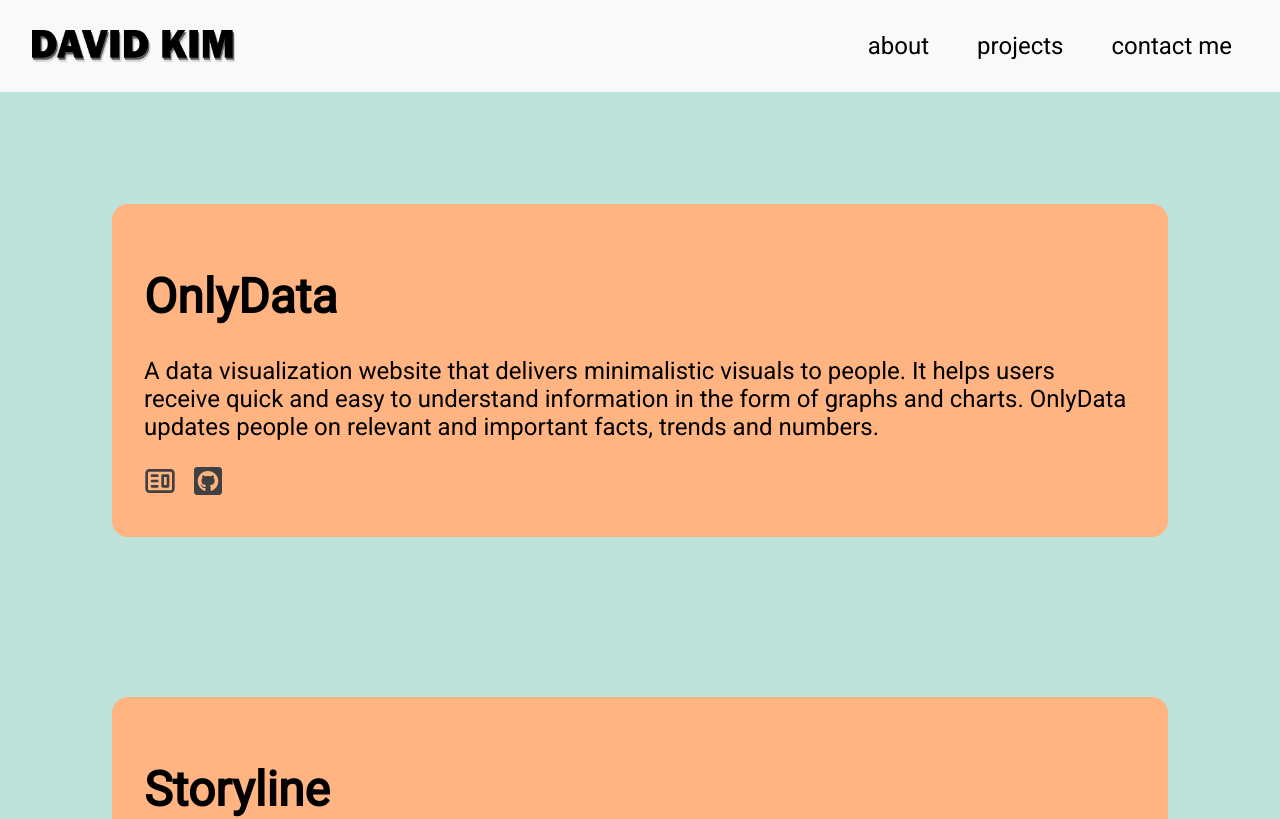
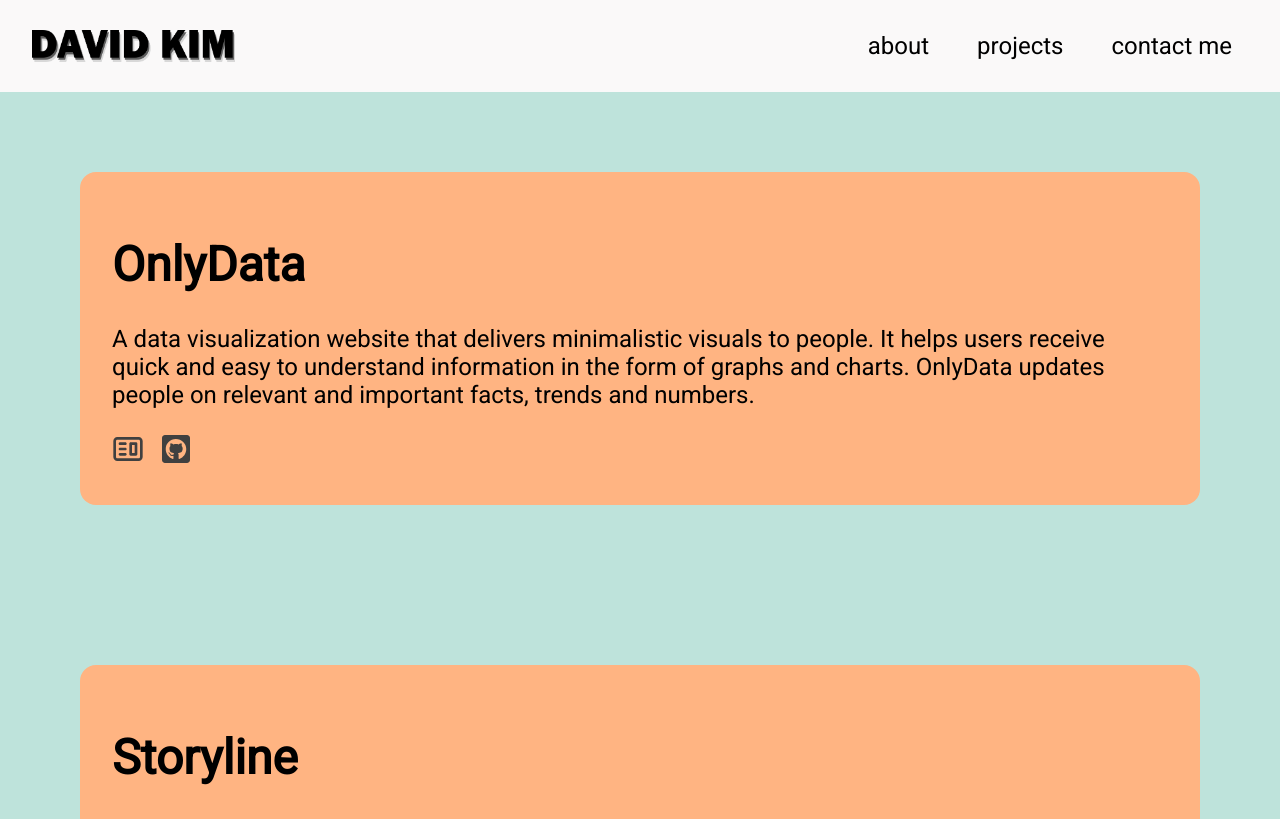
Before and after one commit to kim2552/kimd.dev, a React (Create React App) app: page /projects in a window 1280 px wide. Shown: the top 819 px of the page. Built offline with nearby package versions, Linux system fonts and the light colour scheme.

Commit message:
formatted margin and padding

```diff
--- a/src/scss/_contact.scss
+++ b/src/scss/_contact.scss
@@ -28,9 +28,6 @@
         box-shadow: 1rem 1rem $quad-color;
 
         margin: $description-margin-lg;
-        margin-left: 20rem;
-        margin-right: 20rem;
-
         padding: $description-padding-lg;
 
         .form-field{
@@ -75,8 +72,6 @@
         }
         .contact-form{
             margin-top: 1rem;
-            margin-left: 10rem;
-            margin-right: 10rem;
         }
     }
     @media screen and (max-width: 768px) {
--- a/src/scss/_projects.scss
+++ b/src/scss/_projects.scss
@@ -3,7 +3,7 @@
     flex-direction: column;
     justify-content: center;
 
-    margin: $container-margin-lg;
+    margin-top: $description-margin-lg;
 
     @keyframes shadow_load{
         from{
@@ -21,8 +21,6 @@
         border-radius: 1rem;
 
         margin: $description-margin-lg;
-        margin-top: 1rem;
-        margin-bottom: 1rem;
 
         padding: $description-padding-lg;
 
@@ -44,14 +42,16 @@
     }
 
     @media only screen and (max-width: 1280px) {
-        margin: $container-margin-md;
+        margin: 0;
+
         .projects-wrapper{
             margin: $description-margin-md;
             padding: $description-padding-md;
         }
     }
     @media only screen and (max-width: 768px) {
-        margin: $container-margin-sm;
+        margin: 0;
+
         .projects-wrapper{
             margin: $description-margin-sm;
             padding: $description-padding-sm;
```
